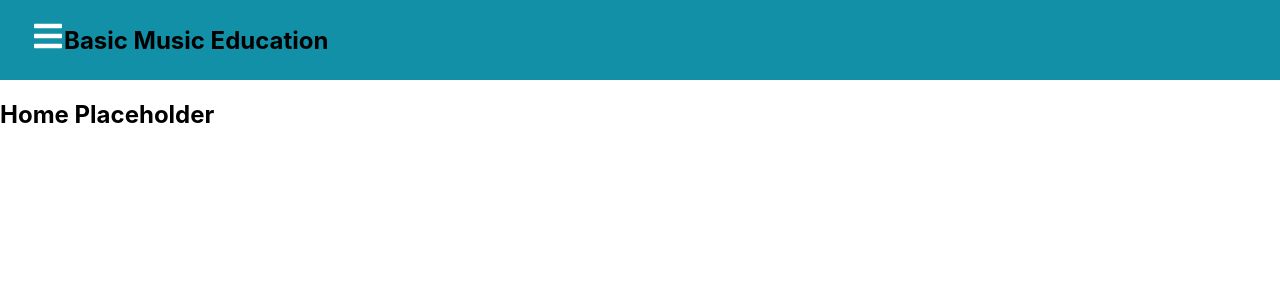
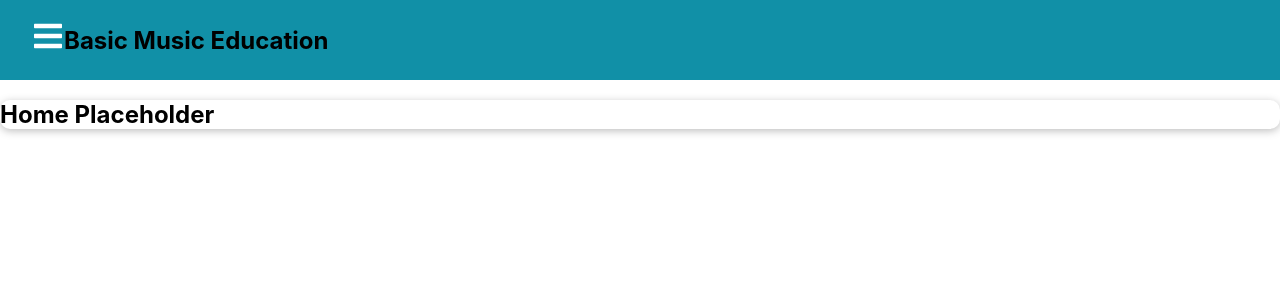
Before and after one commit to hajschroeder/react-music-tutor-beta, a React (Create React App) app: page / in a window 1280 px wide. Shown: the top 300 px of the page. Built offline with nearby package versions, Linux system fonts and the light colour scheme.

Commit message:
add Card component

```diff
--- a/src/components/UI/Card.js
+++ b/src/components/UI/Card.js
@@ -1,10 +1,9 @@
-import './Card'
+import React from 'react';
+
+import classes from './Card.module.css';
 
 const Card = (props) => {
-  const classes = 'card ' + props.className
-  return (
-    <div className={classes}>{props.children}</div>
-  )
-}
+  return <div className={`${classes.card} ${props.className}`}>{props.children}</div>;
+};
 
-export default Card
+export default Card;
```
Also changed, not shown: src/components/UI/Card.module.css (renamed from src/components/UI/Card.css).
